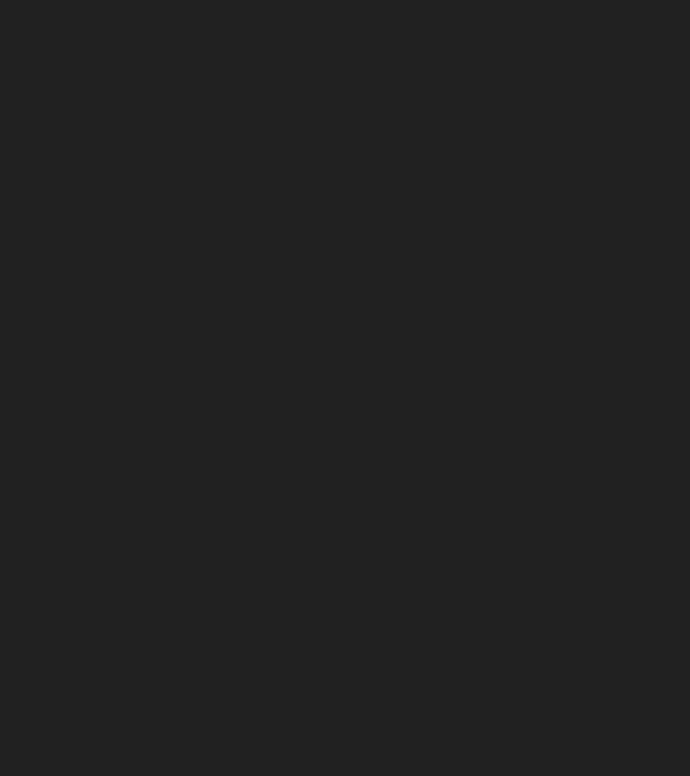
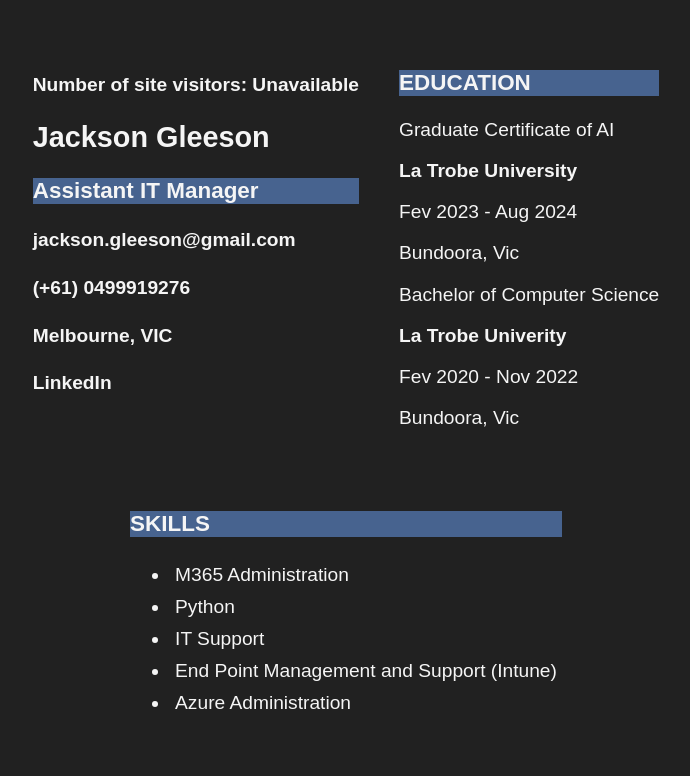
Before and after one commit to Electr0105/resume-website, a plain HTML site: page root/index.html in a window 1280 px wide. Shown: the top 776 px of the page, without its empty margins (302-992 px from the left). Drawn offline with Linux system fonts and the light colour scheme; no server answers.

Commit message:
index fix

```diff
--- a/root/index.html
+++ b/root/index.html
@@ -5,7 +5,7 @@
     <meta name="viewport" content="width=device-width, initial-scale=1">
     <title>Resume</title>
     <link href="styles.css" rel="stylesheet" type="text/css"/>
-    <script src="scripts.js"</script>
+    <script src="scripts.js"></script>
   </head>
   <body>
     <div id="personal-info">
@@ -100,8 +100,8 @@
       </ul>
     </div>
     <script>
-  countVisitors();
-</script>
+      countVisitors()
+    </script>
   </body>
   <footer>
   </footer>
```
